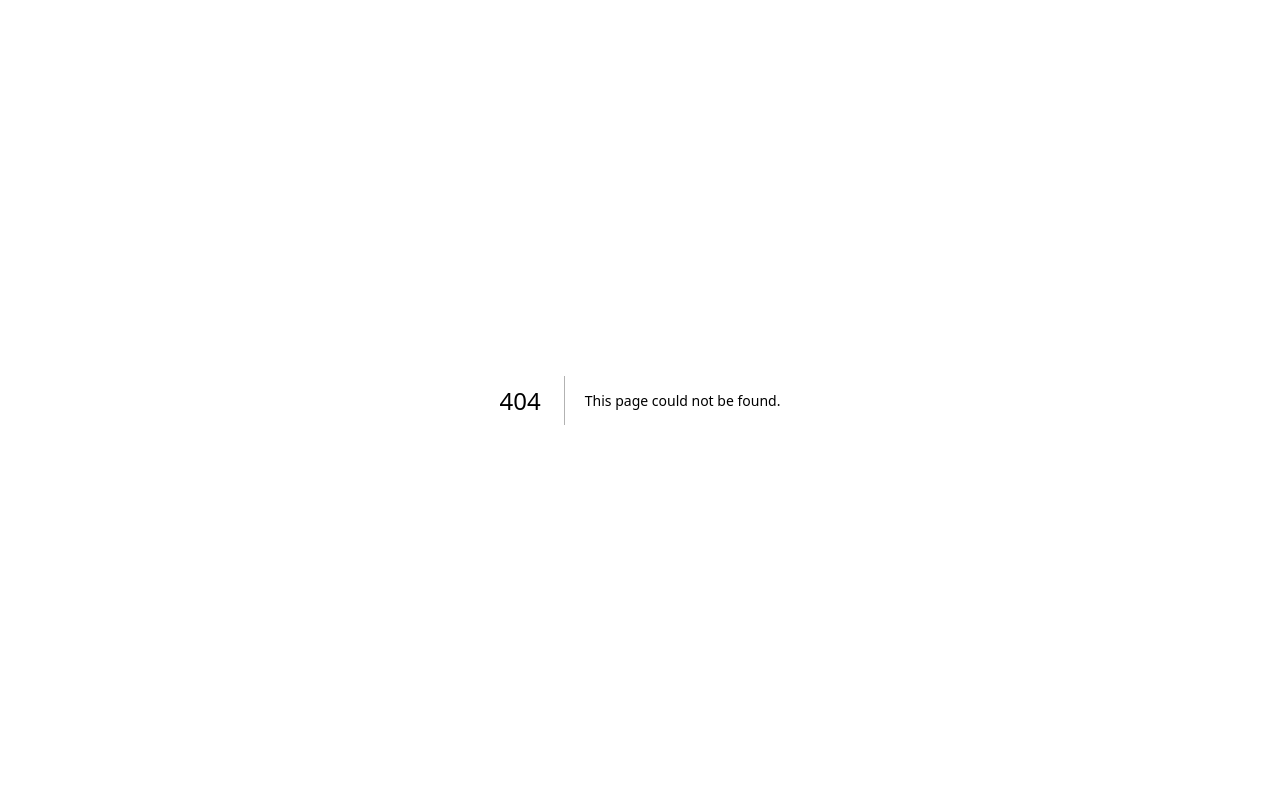
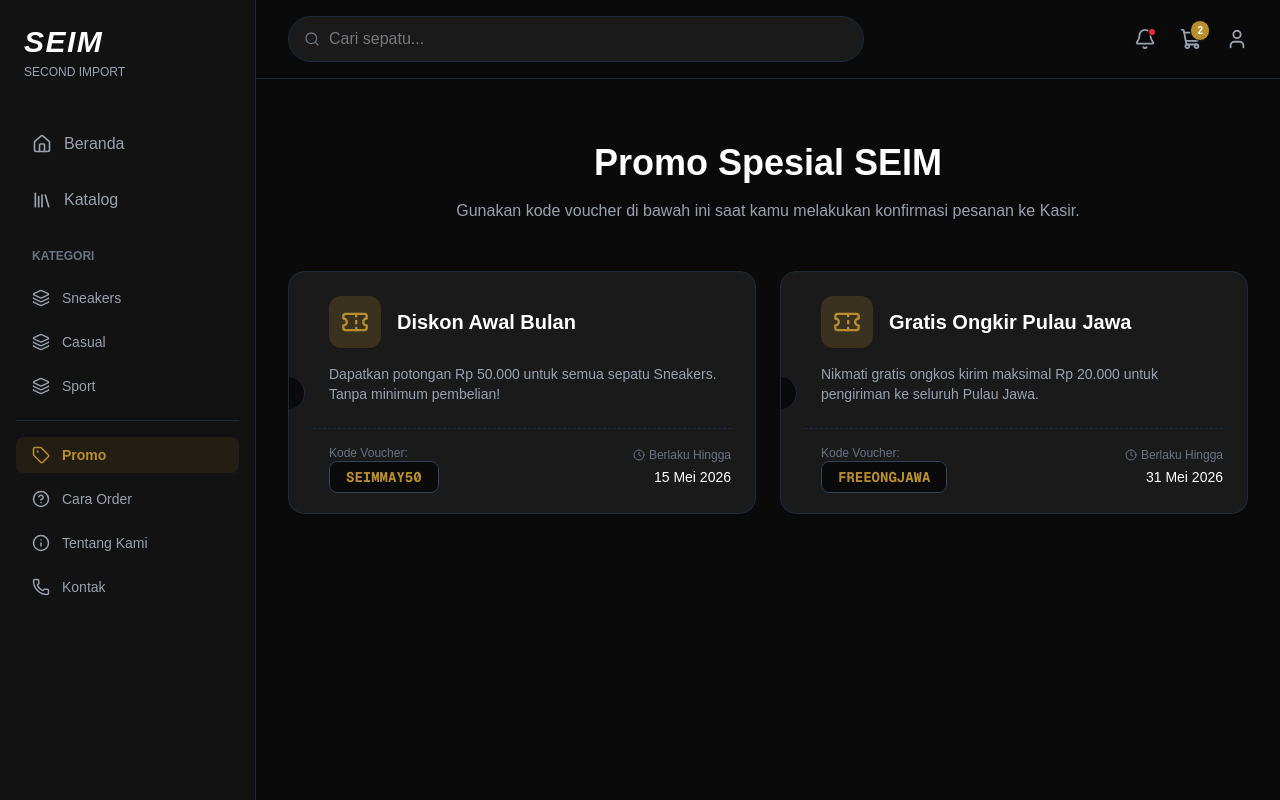
Before and after one commit to kopsus/seim, a Next.js app in the folder frontend/: page /promo in a window 1280 px wide. Before the commit this address had no page. Built offline with nearby package versions, Linux system fonts and the light colour scheme.

Commit message:
feat : add promo page

```diff
--- a/frontend/src/app/(public)/cara-order/page.tsx
+++ b/frontend/src/app/(public)/cara-order/page.tsx
@@ -1,4 +1,3 @@
-// src/app/(public)/cara-order/page.tsx
 import Link from "next/link";
 import {
   Search,
@@ -69,7 +68,7 @@ export default function CaraOrderPage() {
             className="flex flex-col md:flex-row bg-[#1A1A1A] p-6 md:p-8 rounded-2xl border border-gray-800 hover:border-[#B88E2F] transition-colors"
           >
             {/* Bagian Ikon & Nomor */}
-            <div className="flex items-center md:items-start mb-4 md:mb-0 md:mr-8 flex-shrink-0">
+            <div className="flex items-center md:items-start mb-4 md:mb-0 md:mr-8 shrink-0">
               <div className="w-14 h-14 bg-[#B88E2F] rounded-xl flex items-center justify-center shadow-lg shadow-[#B88E2F]/20 relative">
                 {step.icon}
                 <span className="absolute -top-2 -right-2 bg-gray-900 text-[#B88E2F] text-xs font-bold w-6 h-6 rounded-full flex items-center justify-center border border-[#B88E2F]">
--- a/frontend/src/app/(public)/page.tsx
+++ b/frontend/src/app/(public)/page.tsx
@@ -1,5 +1,4 @@
-// src/app/(public)/page.tsx
-"use client"; // Wajib ditambahkan agar kita bisa menggunakan interaktivitas (useState)
+"use client";
 
 import { useState } from "react";
 import Image from "next/image";
@@ -16,7 +15,6 @@ import {
   RefreshCcw,
 } from "lucide-react";
 
-// DATA PALSU: Daftar lipatan halaman buku (Spreads)
 const FLIPBOOK_PAGES = [
   {
     id: 1,
@@ -69,31 +67,24 @@ const FLIPBOOK_PAGES = [
 ];
 
 export default function HomePage() {
-  // State untuk melacak indeks lipatan buku saat ini (Mulai dari 0)
   const [currentIndex, setCurrentIndex] = useState(0);
 
-  // Fungsi untuk geser ke kanan (Halaman selanjutnya)
   const nextSlide = () => {
     if (currentIndex < FLIPBOOK_PAGES.length - 1) {
       setCurrentIndex((prev) => prev + 1);
     }
   };
 
-  // Fungsi untuk geser ke kiri (Halaman sebelumnya)
   const prevSlide = () => {
     if (currentIndex > 0) {
       setCurrentIndex((prev) => prev - 1);
     }
   };
 
-  // Mengambil data halaman yang sedang aktif berdasarkan currentIndex
   const currentSpread = FLIPBOOK_PAGES[currentIndex];
 
   return (
     <div className="w-full max-w-6xl mx-auto flex flex-col min-h-full">
-      {/* ========================================== */}
-      {/* 1. BAGIAN HEADER */}
-      {/* ========================================== */}
       <div className="flex flex-col md:flex-row md:justify-between md:items-end mb-8 gap-4">
         <div>
           <h2 className="text-xl md:text-2xl font-bold text-white uppercase tracking-widest leading-tight">
@@ -110,7 +101,6 @@ export default function HomePage() {
             <Calendar size={16} />
           </div>
           <span className="text-sm font-medium">
-            {/* Indikator Halaman di Header */}
             {currentIndex + 1} / {FLIPBOOK_PAGES.length}
           </span>
           <div className="flex items-center space-x-3">
@@ -127,14 +117,10 @@ export default function HomePage() {
         </div>
       </div>
 
-      {/* ========================================== */}
-      {/* 2. BAGIAN BUKU (Flipbook Interaktif) */}
-      {/* ========================================== */}
       <div className="relative flex items-center justify-center w-full mb-12 group">
-        {/* Tombol Panah Kiri */}
         <button
           onClick={prevSlide}
-          disabled={currentIndex === 0} // Matikan tombol jika di halaman pertama
+          disabled={currentIndex === 0}
           className={`absolute left-0 md:-left-6 z-10 bg-[#1A1A1A] p-3 md:p-4 rounded-full border border-gray-800 text-white shadow-xl md:opacity-0 md:group-hover:opacity-100 transition-all ${
             currentIndex === 0
               ? "opacity-50 cursor-not-allowed"
@@ -144,9 +130,7 @@ export default function HomePage() {
           <ChevronLeft size={24} />
         </button>
 
-        {/* Wadah Utama Buku */}
-        <div className="w-full bg-[#EBE7DF] rounded-sm shadow-2xl flex flex-col md:flex-row overflow-hidden relative border border-[#D1CCC0] min-h-[400px] md:min-h-[500px]">
-          {/* Halaman Kiri (Data Dinamis) */}
+        <div className="w-full bg-[#EBE7DF] rounded-sm shadow-2xl flex flex-col md:flex-row overflow-hidden relative border border-[#D1CCC0] min-h-100 md:min-h-125">
           <div className="w-full md:w-1/2 p-8 md:p-12 relative flex flex-col border-b md:border-b-0 md:border-r border-[#D1CCC0] shadow-[inset_-15px_0_15px_-15px_rgba(0,0,0,0.3)] animate-in fade-in slide-in-from-left-4 duration-500">
             <h1 className="text-5xl md:text-6xl font-black text-[#1A1A1A] tracking-tighter mb-1">
               {currentSpread.left.title}
@@ -158,9 +142,8 @@ export default function HomePage() {
               {currentSpread.left.badge}
             </span>
 
-            <div className="relative w-full flex-1 min-h-[200px]">
+            <div className="relative w-full flex-1 min-h-50">
               <Image
-                // Menggunakan 'key' memaksa React merender ulang gambar (agar animasinya terlihat)
                 key={currentSpread.left.image + currentIndex}
                 src={currentSpread.left.image}
                 alt="Sepatu Kiri"
@@ -174,9 +157,8 @@ export default function HomePage() {
             </div>
           </div>
 
-          {/* Halaman Kanan (Data Dinamis) */}
           <div className="w-full md:w-1/2 p-8 md:p-12 relative flex flex-col shadow-[inset_15px_0_15px_-15px_rgba(0,0,0,0.1)] animate-in fade-in slide-in-from-right-4 duration-500">
-            <div className="relative w-full flex-1 min-h-[250px]">
+            <div className="relative w-full flex-1 min-h-62.5">
               <Image
                 key={currentSpread.right.image + currentIndex}
                 src={currentSpread.right.image}
@@ -191,10 +173,9 @@ export default function HomePage() {
           </div>
         </div>
 
-        {/* Tombol Panah Kanan */}
         <button
           onClick={nextSlide}
-          disabled={currentIndex === FLIPBOOK_PAGES.length - 1} // Matikan tombol jika di halaman terakhir
+          disabled={currentIndex === FLIPBOOK_PAGES.length - 1}
           className={`absolute right-0 md:-right-6 z-10 bg-[#1A1A1A] p-3 md:p-4 rounded-full border border-gray-800 text-white shadow-xl md:opacity-0 md:group-hover:opacity-100 transition-all ${
             currentIndex === FLIPBOOK_PAGES.length - 1
               ? "opacity-50 cursor-not-allowed"
@@ -205,9 +186,6 @@ export default function HomePage() {
         </button>
       </div>
 
-      {/* ========================================== */}
-      {/* 3. BAGIAN BADGE KEPERCAYAAN */}
-      {/* ========================================== */}
       <div className="grid grid-cols-2 md:grid-cols-4 gap-6 py-6 border-y border-gray-800 mt-auto">
         <div className="flex items-center space-x-4">
           <div className="text-[#B88E2F]">
--- /dev/null
+++ b/frontend/src/app/(public)/promo/page.tsx
@@ -0,0 +1,76 @@
+import { Ticket, Clock } from "lucide-react";
+
+export default function PromoPage() {
+  const promos = [
+    {
+      id: 1,
+      title: "Diskon Awal Bulan",
+      description:
+        "Dapatkan potongan Rp 50.000 untuk semua sepatu Sneakers. Tanpa minimum pembelian!",
+      code: "SEIMMAY50",
+      validUntil: "15 Mei 2026",
+    },
+    {
+      id: 2,
+      title: "Gratis Ongkir Pulau Jawa",
+      description:
+        "Nikmati gratis ongkos kirim maksimal Rp 20.000 untuk pengiriman ke seluruh Pulau Jawa.",
+      code: "FREEONGJAWA",
+      validUntil: "31 Mei 2026",
+    },
+  ];
+
+  return (
+    <div className="w-full max-w-5xl mx-auto py-8">
+      <div className="text-center mb-12">
+        <h1 className="text-3xl md:text-4xl font-bold text-white mb-4">
+          Promo Spesial SEIM
+        </h1>
+        <p className="text-gray-400">
+          Gunakan kode voucher di bawah ini saat kamu melakukan konfirmasi
+          pesanan ke Kasir.
+        </p>
+      </div>
+
+      <div className="grid grid-cols-1 md:grid-cols-2 gap-6">
+        {promos.map((promo) => (
+          <div
+            key={promo.id}
+            className="bg-[#1A1A1A] rounded-2xl border border-gray-800 p-6 flex flex-col relative overflow-hidden group hover:border-[#B88E2F] transition-colors"
+          >
+            {/* Dekorasi Bulatan di pinggir layaknya tiket */}
+            <div className="absolute -left-4 top-1/2 transform -translate-y-1/2 w-8 h-8 bg-[#0A0A0A] rounded-full border-r border-gray-800 group-hover:border-[#B88E2F] transition-colors"></div>
+
+            <div className="flex items-center mb-4 pl-4">
+              <div className="bg-[#B88E2F]/20 p-3 rounded-xl text-[#B88E2F] mr-4">
+                <Ticket size={28} />
+              </div>
+              <h2 className="text-xl font-bold text-white">{promo.title}</h2>
+            </div>
+
+            <p className="text-gray-400 text-sm mb-6 pl-4">
+              {promo.description}
+            </p>
+
+            <div className="mt-auto pl-4 border-t border-gray-800 border-dashed pt-4 flex items-center justify-between">
+              <div>
+                <p className="text-xs text-gray-500 mb-1">Kode Voucher:</p>
+                <span className="bg-[#0A0A0A] border border-gray-700 text-[#B88E2F] font-mono font-bold px-4 py-1.5 rounded-lg text-sm">
+                  {promo.code}
+                </span>
+              </div>
+              <div className="text-right">
+                <p className="text-xs text-gray-500 flex items-center justify-end mb-1">
+                  <Clock size={12} className="mr-1" /> Berlaku Hingga
+                </p>
+                <p className="text-sm font-medium text-white">
+                  {promo.validUntil}
+                </p>
+              </div>
+            </div>
+          </div>
+        ))}
+      </div>
+    </div>
+  );
+}
```
